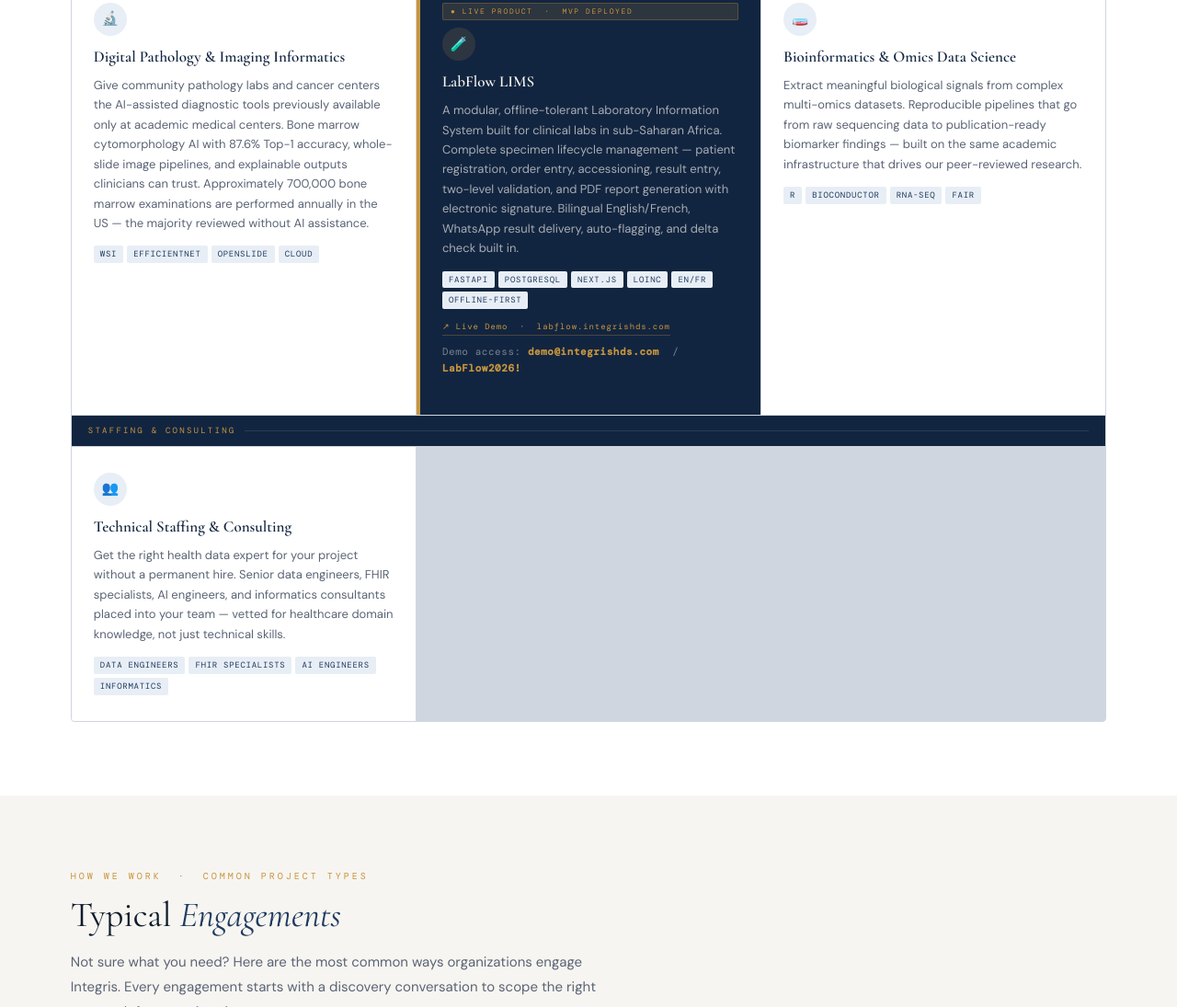
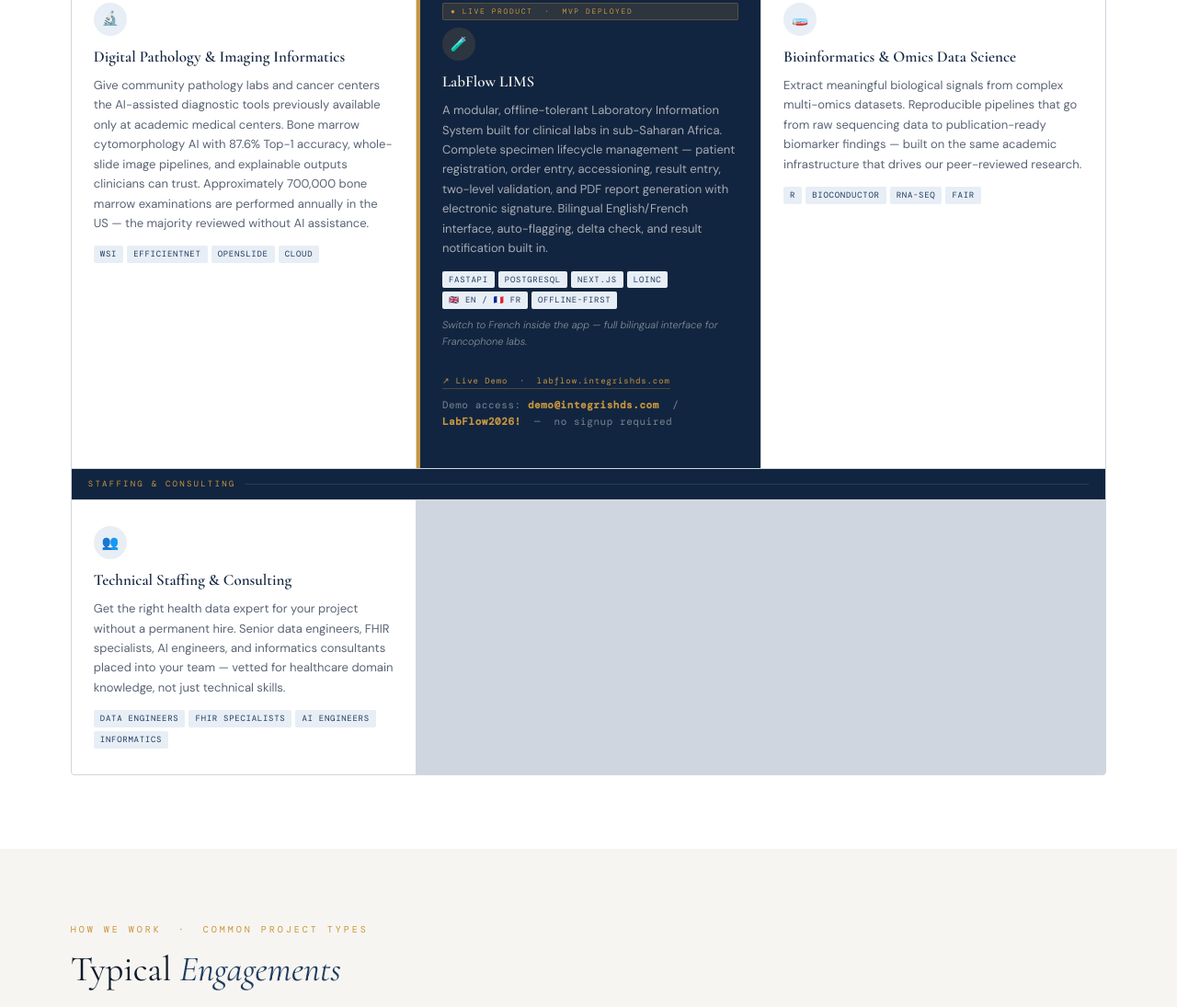
Before and after one commit to Integris-Health-Data-Systems/integris-website, a plain HTML site: page index.html in a window 1280 px wide. Shown: the part 7114-8209 px from the top of the page at 92% size. Drawn offline with nearby package versions, Linux system fonts and the light colour scheme.

Commit message:
LabFlow card: remove WhatsApp, add language note, no signup required

```diff
--- a/index.html
+++ b/index.html
@@ -959,19 +959,20 @@
       <span class="product-badge">&#9679; Live Product &nbsp;&middot;&nbsp; MVP Deployed</span>
       <div class="svc-icon">🧪</div>
       <h3>LabFlow LIMS</h3>
-      <p>A modular, offline-tolerant Laboratory Information System built for clinical labs in sub-Saharan Africa. Complete specimen lifecycle management — patient registration, order entry, accessioning, result entry, two-level validation, and PDF report generation with electronic signature. Bilingual English/French, WhatsApp result delivery, auto-flagging, and delta check built in.</p>
+      <p>A modular, offline-tolerant Laboratory Information System built for clinical labs in sub-Saharan Africa. Complete specimen lifecycle management — patient registration, order entry, accessioning, result entry, two-level validation, and PDF report generation with electronic signature. Bilingual English/French interface, auto-flagging, delta check, and result notification built in.</p>
       <div class="svc-tags">
         <span class="stag">FastAPI</span>
         <span class="stag">PostgreSQL</span>
         <span class="stag">Next.js</span>
         <span class="stag">LOINC</span>
-        <span class="stag">EN/FR</span>
+        <span class="stag">🇬🇧 EN / 🇫🇷 FR</span>
         <span class="stag">Offline-First</span>
       </div>
+      <p style="font-size:11px;color:rgba(247,245,241,0.5);margin-top:8px;font-style:italic;">Switch to French inside the app &mdash; full bilingual interface for Francophone labs.</p>
       <a href="https://labflow.integrishds.com" target="_blank" class="product-live-link">
         &#8599; Live Demo &nbsp;&middot;&nbsp; labflow.integrishds.com
       </a>
-      <p style="font-size:11px;color:rgba(247,245,241,0.45);margin-top:6px;font-family:'DM Mono',monospace;letter-spacing:0.05em;">Demo access: <strong style="color:var(--gold);">demo@integrishds.com</strong> &nbsp;/&nbsp; <strong style="color:var(--gold);">LabFlow2026!</strong></p>
+      <p style="font-size:11px;color:rgba(247,245,241,0.45);margin-top:6px;font-family:'DM Mono',monospace;letter-spacing:0.05em;">Demo access: <strong style="color:var(--gold);">demo@integrishds.com</strong> &nbsp;/&nbsp; <strong style="color:var(--gold);">LabFlow2026!</strong> &nbsp;&mdash;&nbsp; no signup required</p>
     </div>
 
     <div class="svc-card">
```
